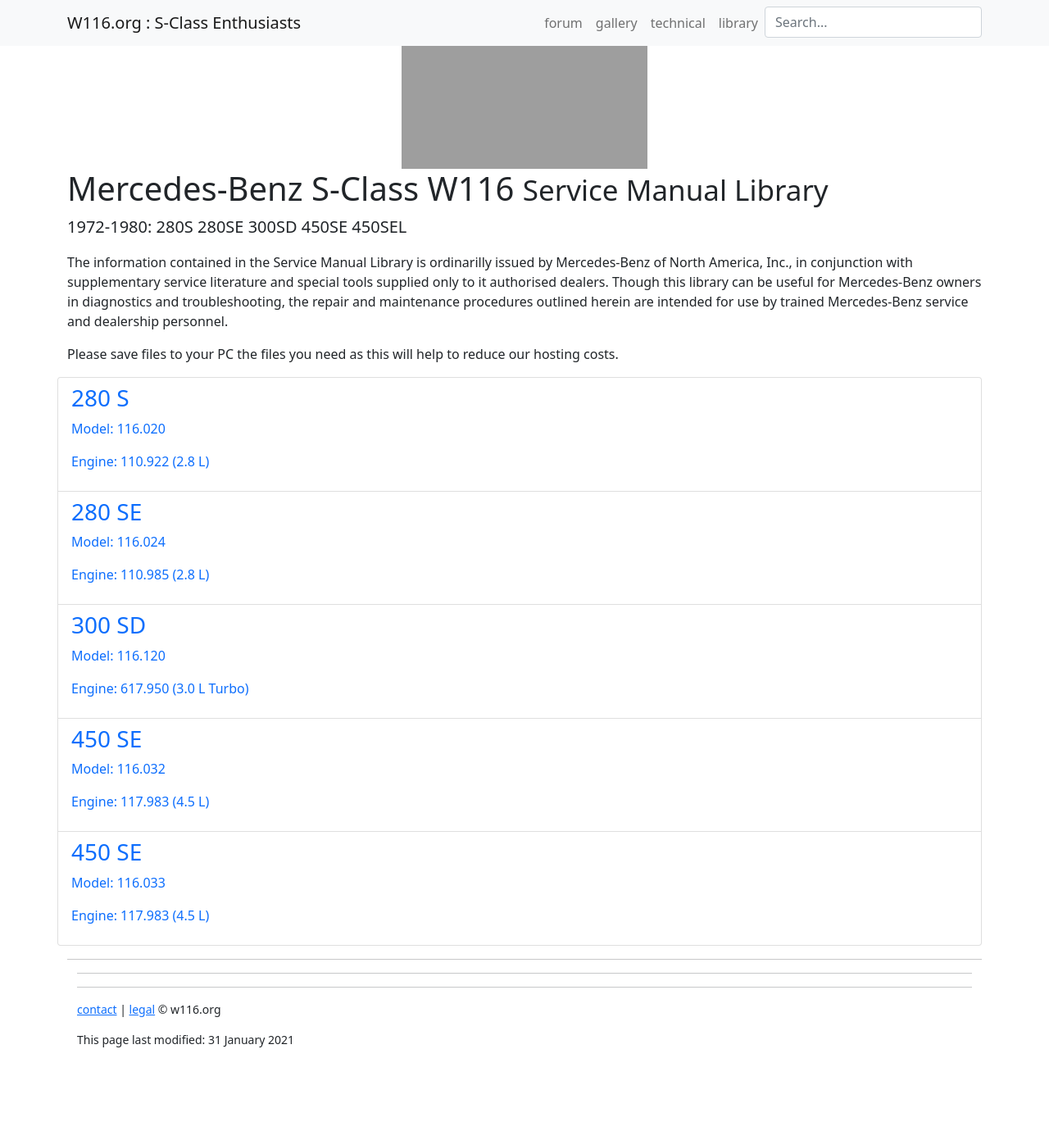
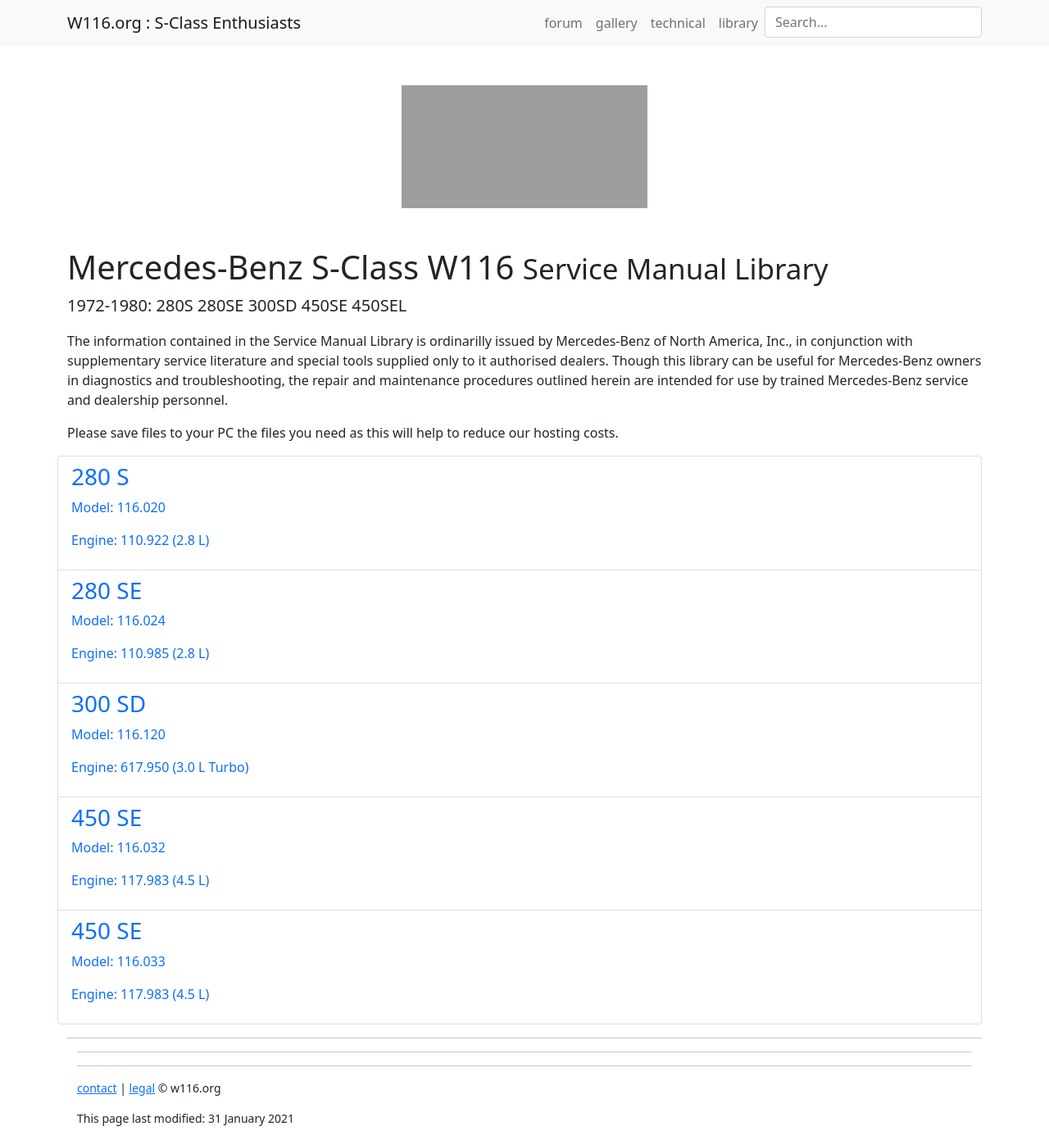
Before and after one commit to W116org/handbook, a Jekyll site: the page built from index.html, in a window 1280 px wide. Shown: the whole page at 82% size. Built offline with Jekyll 4.4.1, drawn with Linux system fonts in a browser that asks for light colours; comment, search, counter and statistics services are not loaded; before the commit the page ends 1295 px from its top, so only the background shows below that; grey boxes are pictures that could not be loaded.

Commit message:
Update default.html

```diff
--- a/_layouts/default.html
+++ b/_layouts/default.html
@@ -17,7 +17,7 @@
 {% include navbar.html %}
 
 {% if site.pop-img %}
-<object id="pop" type="image/svg+xml" data="{{site.cdn}}/img/{{site.pop-img}}" class="svg mx-auto img-fluid d-none d-md-block"></object>
+<object id="pop" type="image/svg+xml" data="{{site.cdn}}/img/{{site.pop-img}}" class="svg mx-auto my-5 img-fluid d-none d-md-block"></object>
 {% endif %}
 
 {% include header.html %}
```
